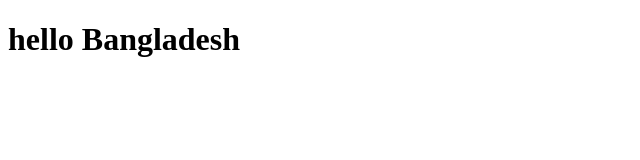
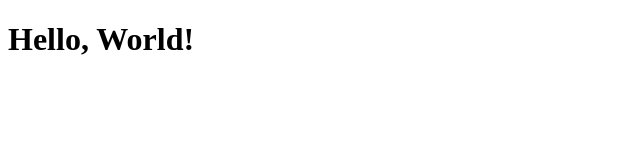
Before and after one commit to akmojahid/html-css-js, a plain HTML site: page index.html in a window 1280 px wide. Shown: the whole page, without its empty margins (0-640 px from the left). Drawn offline with Linux system fonts and the light colour scheme.

Commit message:
update index.html

```diff
--- a/index.html
+++ b/index.html
@@ -8,7 +8,7 @@
 </head>
 
 <body>
- <h1>hello Bangladesh</h1>
+ <h1>Hello, World!</h1>
  <script src="../javascript/dsa.js"></script>
  <script src="../javascript/practice-javascript.js"></script>
 </body>
```
